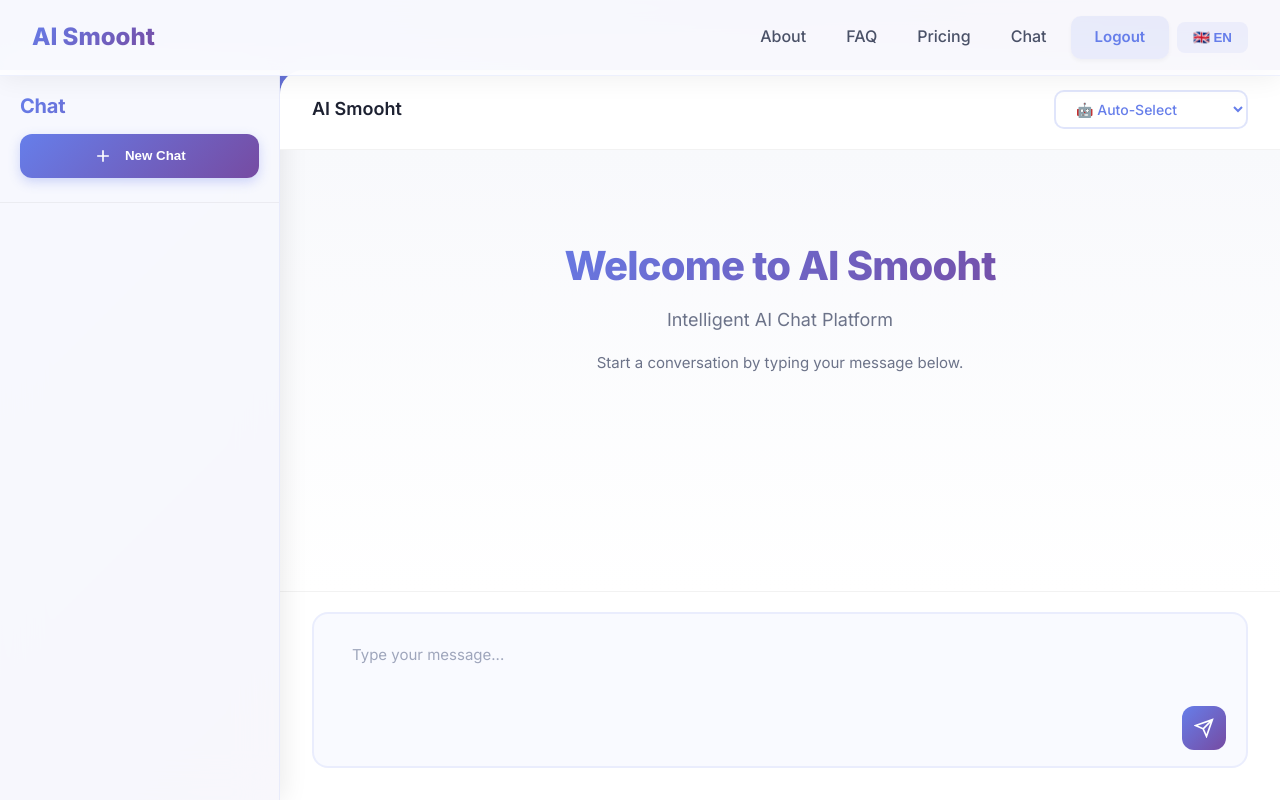
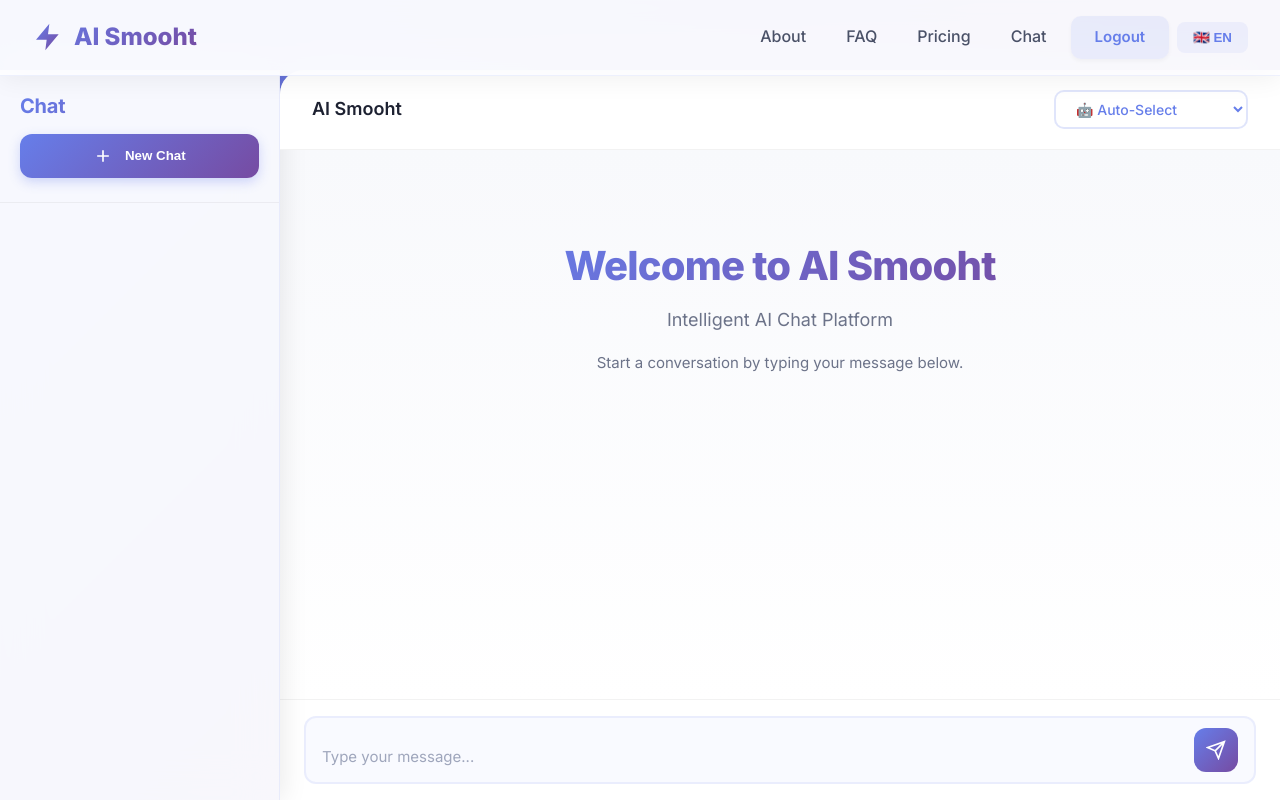
Before and after one commit to Bucin404/AI-platform, a Flask app: page /chat/ in a window 1280 px wide. Run offline with Flask 3, Linux system fonts and the light colour scheme; the visitor is signed in with stand-in values (Sample User, id 1); some libraries are stand-ins or nearby versions.

Commit message:
Final polish: Add logo + CSRF token + Auto-expand input (max 120px)
Complete implementation with all features:

1. AI SMOOHT LOGO:
   - Modern gradient lightning bolt SVG
   - Placed in navbar with brand name
   - Hover animation (scale + rotate)
   - Professional appearance

2. CSRF TOKEN:
   - Added meta tag to base.html
   - Required for chat to work
   - Security best practice

3. AUTO-EXPAND CHAT INPUT:
   - Starts small (24px min height)
   - Auto-expands when typing long messages
   - Max height 120px (tidak terlalu besar)
   - Automatic scrollbar when exceeds max
   - Professional UX

4. SMALLER DEFAULT SIZE:
   - Reduced padding (10px 16px)
   - Standard input appearance
   - Better proportions
   - Not oversized anymore

Perfect chat experience!

Co-authored-by: Bucin404 <64872316+Bucin404@users.noreply.github.com>

```diff
--- a/app/templates/base.html
+++ b/app/templates/base.html
@@ -4,6 +4,7 @@
     <meta charset="UTF-8">
     <meta name="viewport" content="width=device-width, initial-scale=1.0">
     <meta name="description" content="{{ t.platform_name }} - {{ t.platform_tagline }}">
+    <meta name="csrf-token" content="{{ csrf_token() }}">
     <title>{% block title %}{{ t.platform_name }}{% endblock %}</title>
 
     <!-- Custom CSS -->
@@ -253,8 +254,18 @@
     <!-- Ultra-Modern Navigation -->
     <nav class="modern-nav">
         <div class="nav-container">
-            <a href="{{ url_for('main.index') }}" class="nav-logo">
-                {{ t.platform_name }}
+            <a href="{{ url_for('main.index') }}" class="nav-logo" style="display: flex; align-items: center; gap: 10px;">
+                <!-- AI Smooht Logo -->
+                <svg class="brand-logo" width="32" height="32" viewBox="0 0 24 24" style="transition: all 0.3s ease;" onmouseover="this.style.transform='scale(1.1) rotate(5deg)'" onmouseout="this.style.transform='scale(1) rotate(0deg)'">
+                    <defs>
+                        <linearGradient id="logoGradient" x1="0%" y1="0%" x2="100%" y2="100%">
+                            <stop offset="0%" style="stop-color:#667eea;stop-opacity:1" />
+                            <stop offset="100%" style="stop-color:#764ba2;stop-opacity:1" />
+                        </linearGradient>
+                    </defs>
+                    <path d="M13 2L3 14h8l-1 8 10-12h-8l1-8z" fill="url(#logoGradient)" stroke="none"/>
+                </svg>
+                <span>{{ t.platform_name }}</span>
             </a>
 
             <div class="nav-menu">
--- a/app/templates/chat/chat.html
+++ b/app/templates/chat/chat.html
@@ -296,7 +296,7 @@ body.chat-page footer {
 
 /* Modern Input Area */
 .chat-input-area {
-    padding: 20px 32px 32px;
+    padding: 16px 24px;
     background: white;
     border-top: 1px solid rgba(0, 0, 0, 0.05);
 }
@@ -305,10 +305,10 @@ body.chat-page footer {
     display: flex;
     align-items: flex-end;
     gap: 12px;
-    padding: 16px 20px;
+    padding: 10px 16px;
     background: rgba(102, 126, 234, 0.04);
     border: 2px solid rgba(102, 126, 234, 0.1);
-    border-radius: 16px;
+    border-radius: 12px;
     transition: all 0.3s ease;
 }
 
@@ -326,9 +326,11 @@ body.chat-page footer {
     line-height: 1.5;
     color: #1d2131;
     resize: none;
-    max-height: 150px;
+    min-height: 24px;
+    max-height: 120px;
     outline: none;
     font-family: inherit;
+    padding: 4px 0;
 }
 
 .chat-input::placeholder {
```
